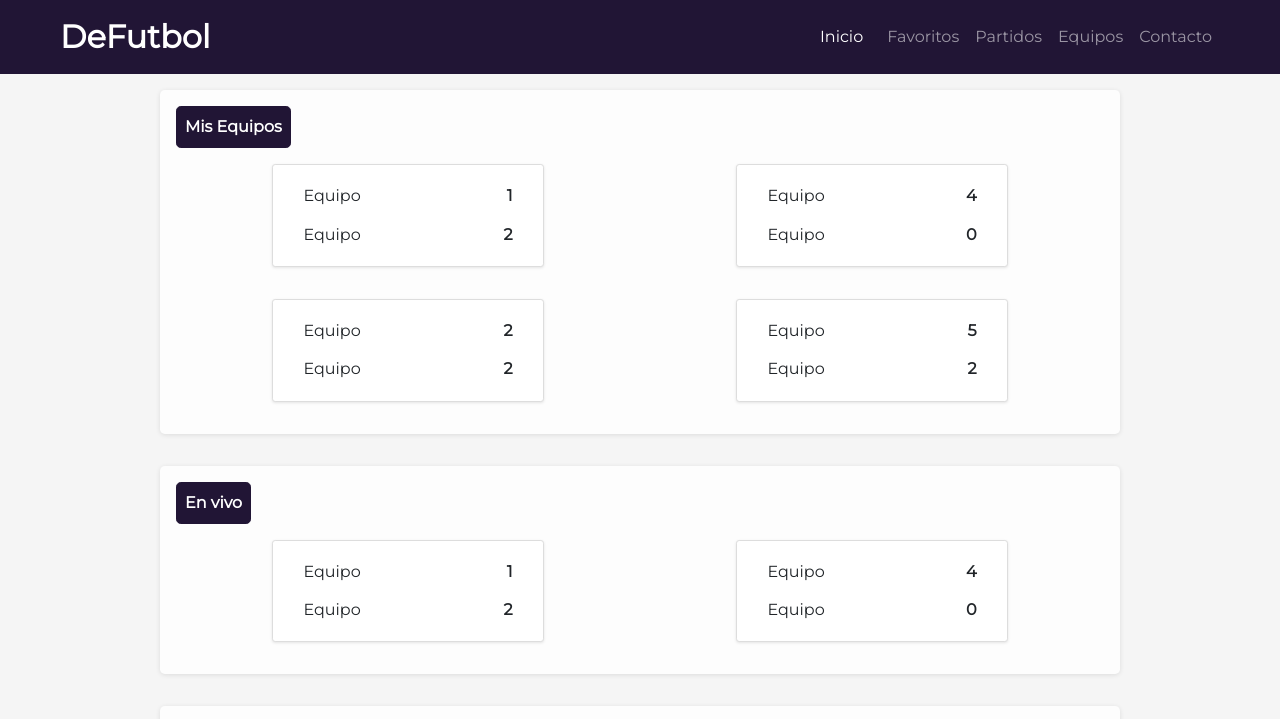
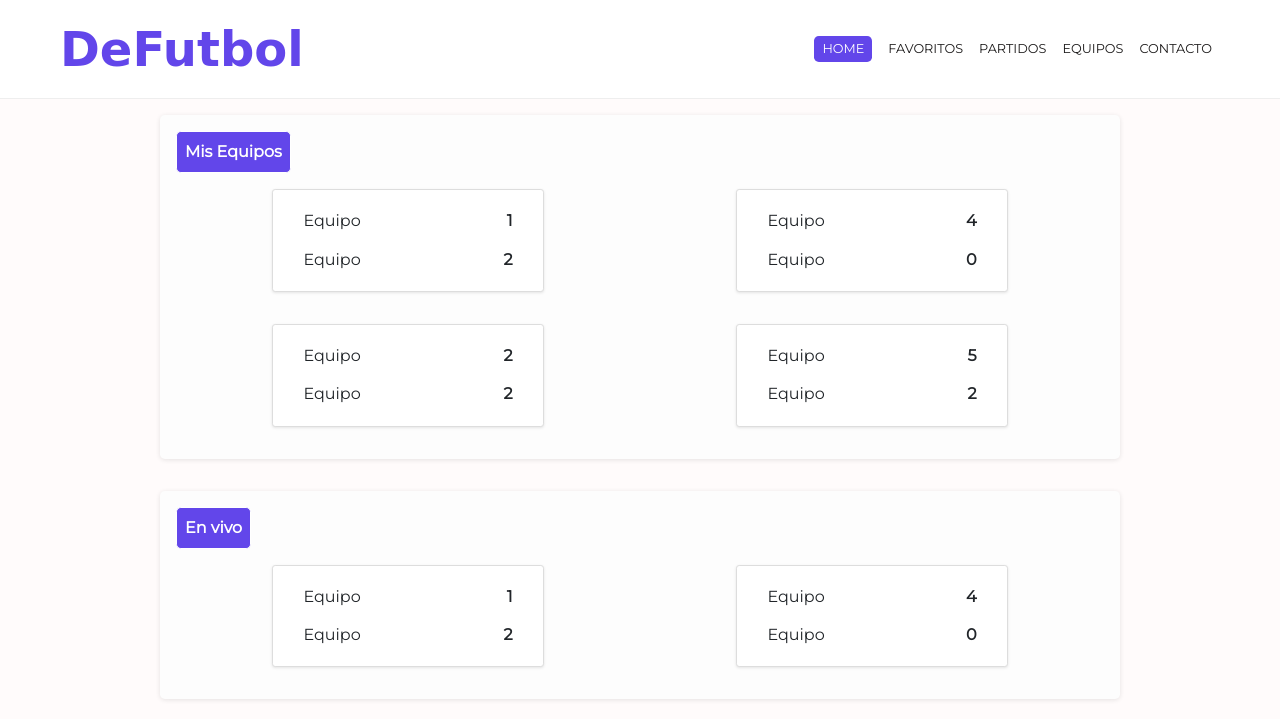
Before and after one commit to kakashii13/Repo-Coder, a website: page index.html in a window 1280 px wide. Shown: the top 719 px of the page. Drawn offline with nearby package versions, Linux system fonts and the light colour scheme; a web font is replaced by a local one.

Commit message:
navBar upgrade

```diff
--- a/index.html
+++ b/index.html
@@ -14,6 +14,12 @@
     <link rel="preconnect" href="https://fonts.googleapis.com" />
     <link
       href="https://fonts.googleapis.com/css2?family=Montserrat&display=swap"
+      rel="stylesheet"
+    />
+    <link rel="preconnect" href="https://fonts.googleapis.com" />
+    <link rel="preconnect" href="https://fonts.gstatic.com" crossorigin />
+    <link
+      href="https://fonts.googleapis.com/css2?family=Allison&display=swap"
       rel="stylesheet"
     />
     <link
@@ -35,14 +41,7 @@
   </head>
   <body>
     <header class="header">
-      <nav
-        class="
-          navbar navbar-expand-lg
-          align-items-sm-center
-          nav-bar
-          navbar-dark
-        "
-      >
+      <nav class="navbar navbar-expand-lg align-items-sm-center nav-bar">
         <div class="container-fluid mx-lg-5">
           <a class="navbar-brand brand" href="#">DeFutbol</a>
           <button
@@ -62,7 +61,7 @@
           >
             <ul class="navbar-nav align-items-sm-center">
               <li class="nav-item mx-2">
-                <a class="nav-link active link-color" href="#">Inicio</a>
+                <a class="nav-link link-color home" href="#">Home</a>
               </li>
               <li class="nav-item">
                 <a class="nav-link link-color" href="favoritos.html"
@@ -165,5 +164,6 @@
         </div>
       </section>
     </main>
+    <footer></footer>
   </body>
 </html>
--- a/scss/_globales.scss
+++ b/scss/_globales.scss
@@ -1,7 +1,9 @@
+$principalColor: #6246ea;
+
 body {
   margin: 0;
   padding: 0;
-  background-color: rgb(245, 245, 245);
+  background-color: rgb(255, 251, 251);
   font-size: 62.5%;
   font-family: "Montserrat", sans-serif;
   height: 100%;
--- a/scss/_header.scss
+++ b/scss/_header.scss
@@ -1,9 +1,35 @@
 .nav-bar {
-  background-color: #211535;
+  background-color: #fff;
   font-size: 1rem;
+  border-bottom: 1px solid #eee;
+
+  .brand {
+    font-size: 3rem;
+    font-weight: bold;
+    font-family: "Allison", cursive;
+    color: $principalColor !important;
+  }
+
+  .link-color {
+    font-size: 0.8rem;
+    color: rgb(29, 27, 27);
+    text-transform: uppercase;
+    &:hover {
+      color: $principalColor;
+    }
+  }
+
+  .home {
+    background-color: $principalColor;
+    color: #fffffe;
+    border-radius: 0.3rem;
+    padding: 3px;
+    transition: 0.6s;
+
+    &:hover {
+      border: 1px solid $principalColor;
+      background-color: #fff;
+      color: $principalColor;
+    }
+  }
 }
-
-.brand {
-  font-size: 2rem;
-  font-weight: bold;
-}
--- a/scss/_secciones.scss
+++ b/scss/_secciones.scss
@@ -22,10 +22,10 @@ $small: 355px;
   .section__title {
     font-size: 1rem;
     display: inline-block;
-    background-color: #211535;
-    color: #fff;
+    background-color: $principalColor;
+    color: #fffffe;
     border-radius: 0.3rem;
-    border: 1px solid #211535;
+    border: 1px solid #fff;
     padding: 0.5rem;
     margin: 0;
     font-weight: bold;
@@ -34,8 +34,8 @@ $small: 355px;
     &:hover {
       cursor: pointer;
       background-color: #fff;
-      color: #211535;
-      border: 1px solid #211535;
+      color: $principalColor;
+      border: 1px solid $principalColor;
     }
   }
 
```
Also changed, not shown: style.css.
